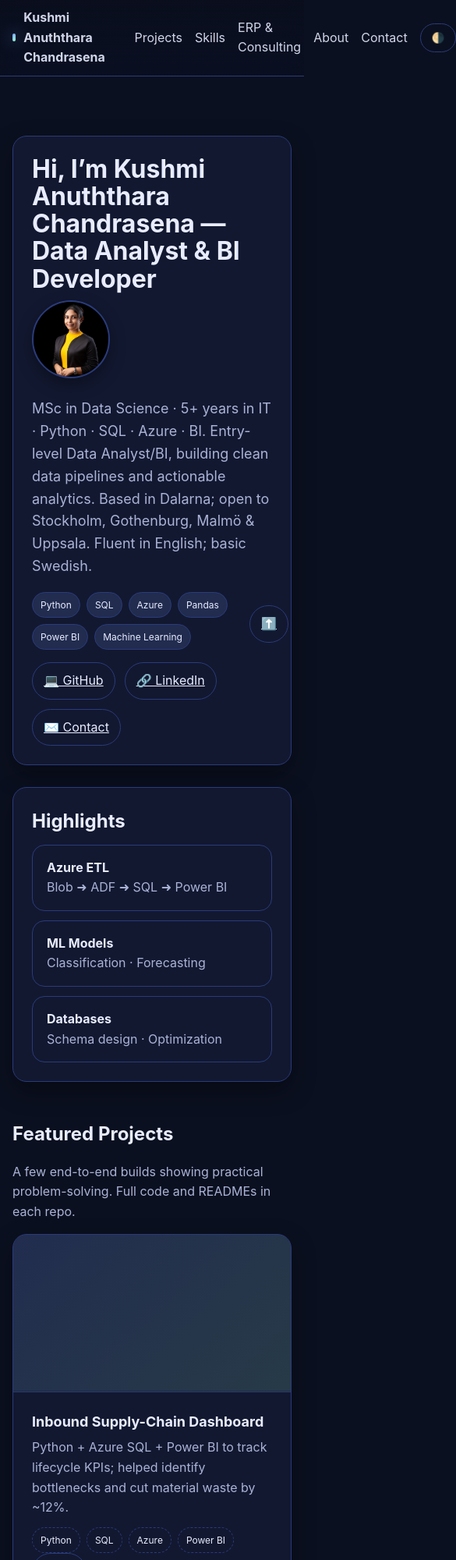
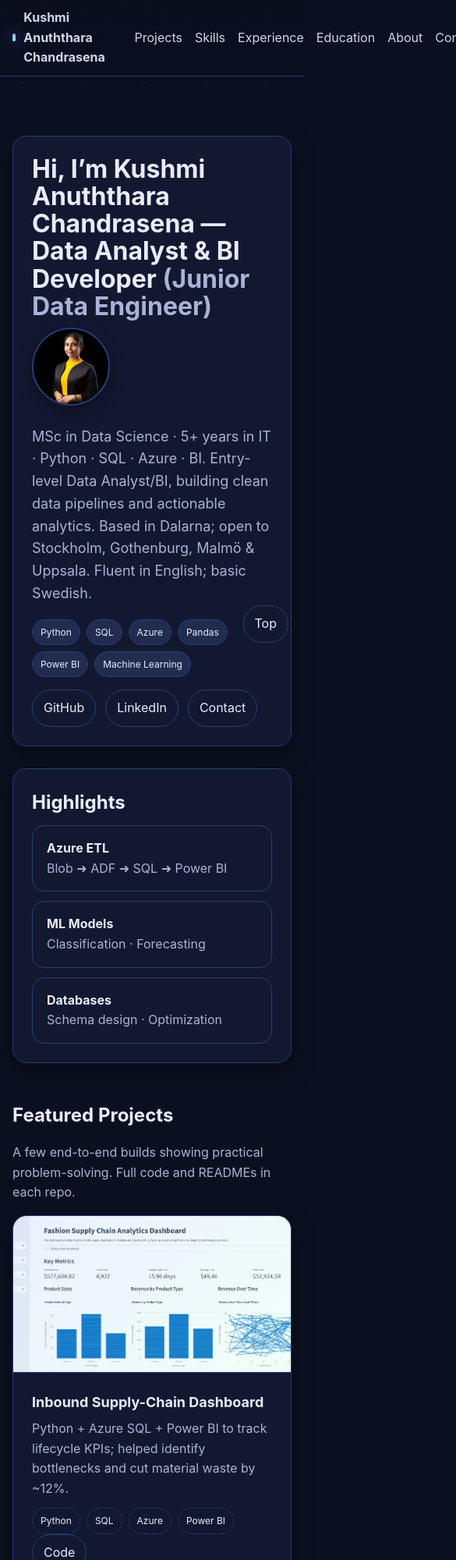
Before and after one commit to kushitec15691/kushitec15691.github.io, a plain HTML site: page index.html in a window 390 px wide. Shown: the top 2000 px of the page at 78% size, 585 px wide, since content can reach past the window. Drawn offline with Linux system fonts and the light colour scheme.

Commit message:
Update index.html

```diff
--- a/index.html
+++ b/index.html
@@ -22,6 +22,16 @@
     html{scroll-behavior:smooth}
     body{margin:0;font-family:Inter, ui-sans-serif, system-ui, -apple-system, Segoe UI, Roboto, "Helvetica Neue", Arial; line-height:1.6; background:var(--bg); color:var(--text);}
     .light body{background:var(--bg-light); color:var(--text-light)}
+
+    /* ===== Animated Data Background ===== */
+    .bg-net, .bg-flow{position:fixed; inset:0; z-index:-2; pointer-events:none}
+    .bg-net{opacity:.18; animation:drift 80s linear infinite}
+    .bg-flow{opacity:.10}
+    .light .bg-net{opacity:.12}
+    .light .bg-flow{opacity:.07}
+    @keyframes drift{from{transform:translate3d(0,0,0)} to{transform:translate3d(-160px,-160px,0)}}
+    @media (prefers-reduced-motion:reduce){ .bg-net{animation:none} }
+
     header{position:sticky; top:0; z-index:50; backdrop-filter:saturate(1.2) blur(10px); background:linear-gradient(180deg, rgba(10,14,28,.8), rgba(10,14,28,.2)); border-bottom:1px solid var(--ring)}
     .light header{background:linear-gradient(180deg, rgba(255,255,255,.8), rgba(255,255,255,.2)); border-bottom:1px solid var(--ring-light)}
     .nav{max-width:var(--max); margin:0 auto; display:flex; gap:16px; align-items:center; padding:10px 16px}
@@ -29,7 +39,8 @@
     .brand .dot{width:10px; height:10px; border-radius:999px; background:linear-gradient(135deg, var(--accent), var(--accent-2)); box-shadow:0 0 20px var(--accent)}
     .spacer{flex:1}
     .nav a{color:inherit; text-decoration:none; opacity:.9}
-    .btn{display:inline-flex; align-items:center; gap:8px; padding:10px 14px; border-radius:999px; border:1px solid var(--ring); background:transparent; color:inherit; cursor:pointer}
+    .btn{display:inline-flex; align-items:center; gap:8px; padding:10px 14px; border-radius:999px; border:1px solid var(--ring); background:transparent; color:inherit; cursor:pointer; text-decoration:none}
+    .btn:hover{transform:translateY(-1px)}
     main{max-width:var(--max); margin:0 auto; padding:28px 16px 80px}
     section{margin-top:48px}
     .hero{display:grid; grid-template-columns:1.2fr .8fr; gap:28px; align-items:center}
@@ -39,6 +50,7 @@
     .pad{padding:24px}
     h1{font-size:clamp(32px,4vw,48px); line-height:1.1; margin:0 0 8px}
     h2{font-size:clamp(24px,3vw,32px); margin:0 0 10px}
+    h3{margin:0 0 8px}
     p.lead{font-size:18px; color:var(--muted)}
     .tags{display:flex; flex-wrap:wrap; gap:8px; margin-top:12px}
     .tag{padding:6px 10px; border-radius:999px; background:rgba(122,162,255,.15); border:1px solid var(--ring); font-size:12px}
@@ -48,7 +60,7 @@
     @media (max-width:1000px){.grid.cols-3{grid-template-columns:repeat(2,1fr)}}
     @media (max-width:700px){.grid.cols-3, .grid.cols-2{grid-template-columns:1fr}}
     .proj{display:flex; flex-direction:column; height:100%}
-    .proj .thumb{aspect-ratio:16/9; background:linear-gradient(135deg, rgba(122,162,255,.15), rgba(158,255,206,.15)); border-bottom:1px solid var(--ring)}
+    .proj .thumb{aspect-ratio:16/9; background:linear-gradient(135deg, rgba(122,162,255,.15), rgba(158,255,206,.15)); border-bottom:1px solid var(--ring); background-size:cover; background-position:center; background-repeat:no-repeat}
     .proj h3{margin:0 0 6px; font-size:18px}
     .proj p{margin:0 0 12px; color:var(--muted)}
     .proj .actions{margin-top:auto; display:flex; gap:10px}
@@ -58,19 +70,16 @@
     footer{max-width:var(--max); margin:60px auto 40px; padding:0 16px; color:var(--muted)}
     .muted{color:var(--muted)}
     .floating{position:fixed; bottom:20px; right:20px}
-    .hidden{display:none}
-    a.btn, button.btn{transition:transform .06s ease}
-    a.btn:hover, button.btn:hover{transform:translateY(-1px)}
     .sr-only{position:absolute; width:1px; height:1px; padding:0; margin:-1px; overflow:hidden; clip:rect(0,0,0,0); white-space:nowrap; border:0}
     pre{background:#0d1228; color:#e8ecff; padding:14px; border-radius:12px; border:1px solid var(--ring); overflow:auto}
     .light pre{background:#f1f3fb; color:#0f1222; border-color:var(--ring-light)}
-    /* avatar styles */
+    /* avatar & about */
     .avatar{margin:10px 0 14px}
     .avatar img{width:120px;height:120px;object-fit:cover;border-radius:50%;border:2px solid var(--ring);box-shadow:0 8px 20px var(--shadow)}
     @media (max-width:700px){.avatar img{width:96px;height:96px}}
-    /* about photo + form styles */
     .about-photo{width:140px;height:140px;object-fit:cover;border-radius:16px;border:1px solid var(--ring);box-shadow:0 6px 16px var(--shadow);float:right;margin:0 0 10px 16px}
     @media (max-width:700px){.about-photo{float:none;display:block;margin:0 auto 12px}}
+    /* form */
     input, textarea{width:100%;padding:12px 14px;border-radius:12px;border:1px solid var(--ring);background:transparent;color:inherit}
     input:focus, textarea:focus{outline:none;box-shadow:0 0 0 3px var(--ring)}
     textarea{min-height:120px}
@@ -82,7 +91,7 @@
     "@context": "https://schema.org",
     "@type": "Person",
     "name": "Kushmi Anuththara Chandrasena",
-    "jobTitle": "Data Analyst / BI Developer",
+    "jobTitle": "Data Analyst / BI Developer / Junior Data Engineer",
     "url": "https://kushitec15691.github.io",
     "email": "mailto:kushitec15691@gmail.com",
     "sameAs": ["https://www.linkedin.com/in/kushmi-anuththara-chandrasena-04b741113/","https://github.com/kushitec15691"],
@@ -91,40 +100,68 @@
   </script>
 </head>
 <body>
+  <!-- Data background (SVG network + flowing lines) -->
+  <svg class="bg-net" viewBox="0 0 600 600" aria-hidden="true">
+    <defs>
+      <pattern id="grid" width="120" height="120" patternUnits="userSpaceOnUse">
+        <path d="M0 60H120 M60 0V120" stroke="rgba(122,162,255,.18)" stroke-width="1"/>
+        <circle cx="60" cy="60" r="2" fill="rgba(158,255,206,.25)"/>
+      </pattern>
+    </defs>
+    <rect width="100%" height="100%" fill="url(#grid)"/>
+  </svg>
+  <svg class="bg-flow" viewBox="0 0 1000 1000" preserveAspectRatio="none" aria-hidden="true">
+    <defs>
+      <linearGradient id="flow" x1="0" y1="0" x2="1" y2="0">
+        <stop offset="0" stop-color="rgba(122,162,255,.0)"/>
+        <stop offset=".5" stop-color="rgba(122,162,255,.18)"/>
+        <stop offset="1" stop-color="rgba(122,162,255,.0)"/>
+      </linearGradient>
+    </defs>
+    <g stroke="url(#flow)" stroke-width="2" fill="none" stroke-dasharray="60 320">
+      <path d="M-50,200 C200,220 300,180 550,200 S900,240 1050,210">
+        <animate attributeName="stroke-dashoffset" values="0;380" dur="14s" repeatCount="indefinite" />
+      </path>
+      <path d="M-50,500 C200,520 300,480 550,500 S900,540 1050,510">
+        <animate attributeName="stroke-dashoffset" values="0;380" dur="18s" repeatCount="indefinite" />
+      </path>
+      <path d="M-50,800 C200,820 300,780 550,800 S900,840 1050,810">
+        <animate attributeName="stroke-dashoffset" values="0;380" dur="20s" repeatCount="indefinite" />
+      </path>
+    </g>
+  </svg>
+
   <header>
     <nav class="nav">
       <div class="brand"><span class="dot"></span><a href="#home">Kushmi Anuththara Chandrasena</a></div>
       <div class="spacer"></div>
       <a href="#projects">Projects</a>
       <a href="#skills">Skills</a>
-      <a href="#erp">ERP & Consulting</a>
+      <a href="#experience">Experience</a>
+      <a href="#education">Education</a>
       <a href="#about">About</a>
       <a href="#contact">Contact</a>
-      <button id="mode" class="btn" aria-label="Toggle color mode">🌗</button>
-      <a class="btn" href="Kushmi%20Anuththara%20Chandrasena%20-%20DA.pdf" target="_blank" rel="noopener">📄 Resume</a>
+      <button id="mode" class="btn" aria-label="Toggle theme">Theme</button>
+      <a class="btn" href="Kushmi%20Anuththara%20Chandrasena%20-%20DA.pdf" target="_blank" rel="noopener">Resume</a>
     </nav>
   </header>
 
   <main id="home">
     <section class="hero">
       <div class="card pad">
-        <h1>Hi, I’m Kushmi Anuththara Chandrasena — Data Analyst & BI Developer</h1>
+        <h1>Hi, I’m Kushmi Anuththara Chandrasena — Data Analyst & BI Developer <span class="muted">(Junior Data Engineer)</span></h1>
         <figure class="avatar">
           <img src="1691681327177.jpg" alt="Kushmi Anuththara Chandrasena headshot">
         </figure>
         <p class="lead">MSc in Data Science · 5+ years in IT · Python · SQL · Azure · BI. Entry-level Data Analyst/BI, building clean data pipelines and actionable analytics. Based in Dalarna; open to Stockholm, Gothenburg, Malmö & Uppsala. Fluent in English; basic Swedish.</p>
         <div class="tags" aria-label="Key skills">
-          <span class="tag">Python</span>
-          <span class="tag">SQL</span>
-          <span class="tag">Azure</span>
-          <span class="tag">Pandas</span>
-          <span class="tag">Power BI</span>
-          <span class="tag">Machine Learning</span>
+          <span class="tag">Python</span><span class="tag">SQL</span><span class="tag">Azure</span>
+          <span class="tag">Pandas</span><span class="tag">Power BI</span><span class="tag">Machine Learning</span>
         </div>
         <div style="margin-top:16px; display:flex; gap:12px; flex-wrap:wrap">
-          <a class="btn" href="https://github.com/kushitec15691" target="_blank" rel="noopener">💻 GitHub</a>
-          <a class="btn" href="https://www.linkedin.com/in/kushmi-anuththara-chandrasena-04b741113/" target="_blank" rel="noopener">🔗 LinkedIn</a>
-          <a class="btn" href="#contact">✉️ Contact</a>
+          <a class="btn" href="https://github.com/kushitec15691" target="_blank" rel="noopener">GitHub</a>
+          <a class="btn" href="https://www.linkedin.com/in/kushmi-anuththara-chandrasena-04b741113/" target="_blank" rel="noopener">LinkedIn</a>
+          <a class="btn" href="#contact">Contact</a>
         </div>
       </div>
       <div class="card pad">
@@ -170,31 +207,51 @@
       </div>
     </section>
 
-    <section id="erp">
-      <h2>ERP & Consulting</h2>
+    <section id="experience">
+      <h2>Experience</h2>
       <div class="grid cols-3">
+        <div class="card pad">
+          <h3>Sogeti (Capgemini) — BI/Data Analytics Intern</h3>
+          <p class="muted">Borlänge, Sweden</p>
+          <ul>
+            <li>Azure ETL (ADF → Databricks → SQL) with Medallion layers; documented data flows and lineage.</li>
+            <li>Power BI dashboards for lead-time variance & on-time delivery.</li>
+            <li>Fact/dimension modeling and data-quality checks with analytics engineers.</li>
+          </ul>
+        </div>
+        <div class="card pad">
+          <h3>WAOConnect — BI & Functional Consultant</h3>
+          <ul>
+            <li>Integrated Shopify/eBay/Xero; automated Python reports.</li>
+            <li>Dashboards for sales, returns, stock trends (Power BI/Tableau).</li>
+            <li>Client workshops to enable self-service BI.</li>
+          </ul>
+        </div>
         <div class="card pad">
           <h3>Cin7 — ERP Support & Implementation</h3>
           <ul>
             <li>Master-data migration & quality (≈99% accuracy across modules).</li>
-            <li>Power BI views for inventory sync & sales to reduce stock discrepancies.</li>
+            <li>Power BI views for inventory sync & sales; reduced stock discrepancies.</li>
             <li>Automations via APIs: Shopify, Amazon, Xero.</li>
           </ul>
         </div>
+      </div>
+    </section>
+
+    <section id="education">
+      <h2>Education</h2>
+      <div class="grid cols-2">
         <div class="card pad">
-          <h3>WAOConnect — BI & Functional Consulting</h3>
-          <ul>
-            <li>Integrated Shopify/eBay/Xero; automated Python reports.</li>
-            <li>Dashboards for sales, returns, stock trends (Power BI/Tableau).</li>
-            <li>Workshops that enabled self-service BI.</li>
-          </ul>
+          <h3>MSc · Data Science — Dalarna University</h3>
+          <p class="muted">2023–2025</p>
+          <p>Statistical Learning, BI, Data Warehousing, Spatial Data, Python/R; hands-on Azure, Databricks, SQL, Power BI.</p>
         </div>
         <div class="card pad">
-          <h3>Case Study — Inventory KPIs</h3>
-          <ul>
-            <li>Designed KPI model (OTIF, lead-time variance, aged stock).</li>
-            <li>Built Power BI dashboards; improved visibility & decisions.</li>
-          </ul>
+          <h3>MSc · Project Management — University of Bedfordshire</h3>
+          <p class="muted">2019–2021</p>
+          <p>Strategic PM, Research Methods, Risk & Quality, Agile & Waterfall.</p>
+          <h3 style="margin-top:12px">BSc (Hons) · Software & Business Information Systems — Cardiff Metropolitan University</h3>
+          <p class="muted">2015–2018 · First Class Honors (Top of Batch)</p>
         </div>
       </div>
     </section>
@@ -212,7 +269,6 @@
       <h2>Contact</h2>
       <div class="card pad">
         <p class="muted">Use the form or reach me on email/LinkedIn. This form sends directly to my Gmail.</p>
-        <!-- FormSubmit: no backend needed -->
         <form action="https://formsubmit.co/kushitec15691@gmail.com" method="POST">
           <input type="hidden" name="_captcha" value="false">
           <input type="hidden" name="_next" value="https://kushitec15691.github.io/#contact">
@@ -223,9 +279,9 @@
           <textarea name="message" placeholder="Your message" required></textarea>
           <div style="margin-top:12px; display:flex; gap:10px; flex-wrap:wrap">
             <button class="btn" type="submit">Send message</button>
-            <a class="btn" href="mailto:kushitec15691@gmail.com">📧 Email</a>
-            <a class="btn" href="https://www.linkedin.com/in/kushmi-anuththara-chandrasena-04b741113/" target="_blank" rel="noopener">💬 LinkedIn</a>
-            <a class="btn" href="https://github.com/kushitec15691" target="_blank" rel="noopener">💻 GitHub</a>
+            <a class="btn" href="mailto:kushitec15691@gmail.com">Email</a>
+            <a class="btn" href="https://www.linkedin.com/in/kushmi-anuththara-chandrasena-04b741113/" target="_blank" rel="noopener">LinkedIn</a>
+            <a class="btn" href="https://github.com/kushitec15691" target="_blank" rel="noopener">GitHub</a>
           </div>
         </form>
         <small class="muted">First submission will ask you to verify your email with FormSubmit.</small>
@@ -233,7 +289,7 @@
     </section>
   </main>
 
-  <a href="#home" class="btn floating" aria-label="Back to top">⬆️</a>
+  <a href="#home" class="btn floating" aria-label="Back to top">Top</a>
 
   <footer>
     <small>© <span id="year"></span> Kushmi Anuththara Chandrasena. Built with HTML/CSS/JS. Hosted on GitHub Pages.</small>
@@ -242,7 +298,7 @@
   <!-- Robust JS (IIFE) -->
   <script>
   (() => {
-    // color mode
+    // theme
     const saved = localStorage.getItem('mode');
     if (saved === 'light') document.documentElement.classList.add('light');
     const modeBtn = document.getElementById('mode');
@@ -253,71 +309,46 @@
           document.documentElement.classList.contains('light') ? 'light' : 'dark');
       });
     }
-
     // year
     const y = document.getElementById('year');
     if (y) y.textContent = new Date().getFullYear();
 
-    // projects
+    // projects (images use root-level files you uploaded)
     const projects = [
-      {
-        title: 'Inbound Supply-Chain Dashboard',
-        blurb: 'Python + Azure SQL + Power BI to track lifecycle KPIs; helped identify bottlenecks and cut material waste by ~12%.',
-        tech: ['Python','SQL','Azure','Power BI'],
-        repo: 'https://github.com/kushitec15691/inbound-supply-chain-dashboard',
-        demo: '#',
-        imageAlt: 'Supply chain dashboard',
-        img: 'images/inbound.png'
-      },
-      {
-        title: 'Azure Nuclear Power BI Pipeline',
-        blurb: 'End-to-end Azure pipeline (Blob → Databricks → Power BI) analyzing reactor availability with Medallion architecture.',
-        tech: ['Azure','Databricks','PySpark','Power BI'],
-        repo: 'https://github.com/kushitec15691/Azure-Nuclear-Power-BI-Pipeline',
-        demo: '#',
-        imageAlt: 'Azure pipeline diagram',
-        img: 'images/nuclear.png'
-      },
-      {
-        title: 'Olympic Data Engineering Project',
-        blurb: 'Databricks pipelines + dimensional models; Power BI visuals for medal trends and country stats.',
-        tech: ['Databricks','SQL','Power BI'],
-        repo: 'https://github.com/kushitec15691/Olympic-DataEngineering-Project',
-        demo: '#',
-        imageAlt: 'Olympic medal trends',
-        img: 'images/olympics.png'
-      },
-      {
-        title: 'SQL EDA Project',
-        blurb: 'Advanced SQL scripts: trend analysis, cumulative metrics, cohorts, and performance KPIs.',
-        tech: ['SQL','T-SQL'],
-        repo: 'https://github.com/kushitec15691/SQL-EDA-Project-',
-        demo: '#',
-        imageAlt: 'SQL queries and EDA',
-        img: 'images/sql-eda.png'
-      },
-      {
-        title: 'Traffic Congestion Simulation',
-        blurb: 'Cellular automata simulation in Python to study congestion dynamics, entropy & complexity.',
-        tech: ['Python','Jupyter'],
-        repo: 'https://github.com/kushitec15691/TrafficCongestionSimulation',
-        demo: '#',
-        imageAlt: 'Traffic simulation',
-        img: 'images/traffic.png'
-      },
-      {
-        title: 'GPS Mobility Data Analysis',
-        blurb: 'Exploratory geo-mobility analysis; trip segmentation and visualization.',
-        tech: ['Python','Pandas','Geo'],
-        repo: 'https://github.com/kushitec15691/gps-mobility-data-analysis',
-        demo: '#',
-        imageAlt: 'Geospatial mobility',
-        img: 'images/mobility.png'
-      }
+      { title:'Inbound Supply-Chain Dashboard',
+        blurb:'Python + Azure SQL + Power BI to track lifecycle KPIs; helped identify bottlenecks and cut material waste by ~12%.',
+        tech:['Python','SQL','Azure','Power BI'],
+        repo:'https://github.com/kushitec15691/inbound-supply-chain-dashboard',
+        demo:'#', imageAlt:'Supply chain dashboard', img:'inbound.png' },
+      { title:'Azure Nuclear Power BI Pipeline',
+        blurb:'End-to-end Azure pipeline (Blob → Databricks → Power BI) analyzing reactor availability with Medallion architecture.',
+        tech:['Azure','Databricks','PySpark','Power BI'],
+        repo:'https://github.com/kushitec15691/Azure-Nuclear-Power-BI-Pipeline',
+        demo:'#', imageAlt:'Azure pipeline diagram', img:'nuclear.png' },
+      { title:'Olympic Data Engineering Project',
+        blurb:'Databricks pipelines + dimensional models; Power BI visuals for medal trends and country stats.',
+        tech:['Databricks','SQL','Power BI'],
+        repo:'https://github.com/kushitec15691/Olympic-DataEngineering-Project',
+        demo:'#', imageAlt:'Olympic medal trends', img:'olympics.png' },
+      { title:'SQL EDA Project',
+        blurb:'Advanced SQL scripts: trend analysis, cumulative metrics, cohorts, and performance KPIs.',
+        tech:['SQL','T-SQL'],
+        repo:'https://github.com/kushitec15691/SQL-EDA-Project-',
+        demo:'#', imageAlt:'SQL queries and EDA', img:'sql-eda.png' },
+      { title:'Traffic Congestion Simulation',
+        blurb:'Cellular automata simulation in Python to study congestion dynamics, entropy & complexity.',
+        tech:['Python','Jupyter'],
+        repo:'https://github.com/kushitec15691/TrafficCongestionSimulation',
+        demo:'#', imageAlt:'Traffic simulation', img:'traffic.png' },
+      { title:'GPS Mobility Data Analysis',
+        blurb:'Exploratory geo-mobility analysis; trip segmentation and visualization.',
+        tech:['Python','Pandas','Geo'],
+        repo:'https://github.com/kushitec15691/gps-mobility-data-analysis',
+        demo:'#', imageAlt:'Geospatial mobility', img:'mobility.png' }
     ];
 
     const grid = document.getElementById('project-grid');
-    if (grid && Array.isArray(projects)) {
+    if (grid) {
       projects.forEach(p => {
         const card = document.createElement('article');
         card.className = 'card proj';
@@ -336,13 +367,7 @@
           </div>`;
         const thumb = card.querySelector('.thumb');
         const gradient = 'linear-gradient(135deg, rgba(122,162,255,.15), rgba(158,255,206,.15))';
-        if (p.img) {
-          thumb.style.backgroundImage = `${gradient}, url('${p.img}')`;
-          thumb.style.backgroundSize = 'cover';
-          thumb.style.backgroundPosition = 'center';
-        } else {
-          thumb.style.backgroundImage = gradient;
-        }
+        thumb.style.backgroundImage = p.img ? `${gradient}, url('${p.img}')` : gradient;
         grid.appendChild(card);
       });
     }
```
